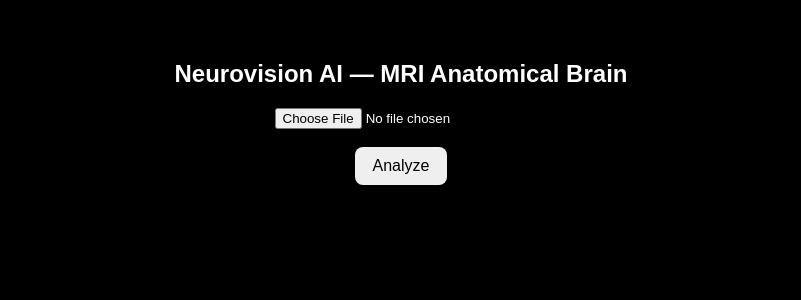
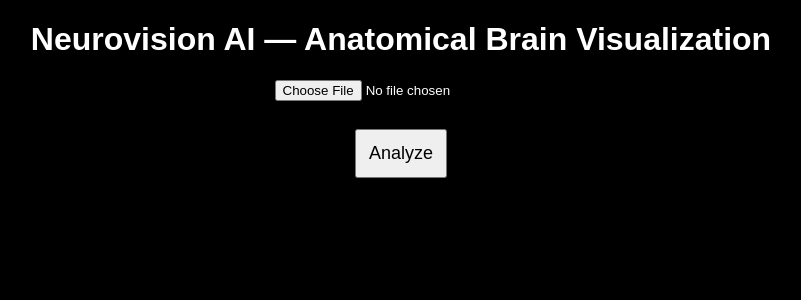
Before and after one commit to Amir-Ali128/Neurovision-AI-MRI, a Flask app: page / in a window 1280 px wide. Shown: the top 300 px of the page, without its empty margins (239-1040 px from the left). Run offline with Flask 3, Linux system fonts and the light colour scheme; parts of the project's set-up code (start-up, migrations or seed data) failed here and were passed over.

Commit message:
Update index.html

```diff
--- a/templates/index.html
+++ b/templates/index.html
@@ -1,95 +1,93 @@
 <!DOCTYPE html>
 <html>
+
 <head>
-  <meta charset="utf-8" />
+
 <title>Neurovision AI</title>
+
 <style>
-    body {
-      background: black;
-      color: white;
-      text-align: center;
-      font-family: Arial, sans-serif;
-      margin-top: 60px;
+
+body{
+background:black;
+color:white;
+text-align:center;
+font-family:Arial;
 }
-    button {
-      padding: 10px 18px;
-      font-size: 16px;
-      cursor: pointer;
-      border-radius: 8px;
-      border: 0;
+
+button{
+padding:12px;
+font-size:18px;
+margin-top:10px;
 }
-    #status {
-      margin-top: 20px;
-      font-size: 16px;
-      color: #00ff9d;
+
+img{
+margin-top:20px;
+max-width:80%;
 }
-    #error {
-      margin-top: 12px;
-      font-size: 14px;
-      color: #ff4444;
-    }
+
 </style>
+
 </head>
 
 <body>
 
-  <h2>Neurovision AI — MRI Anatomical Brain</h2>
+<h1>Neurovision AI — Anatomical Brain Visualization</h1>
 
-  <form id="uploadForm" enctype="multipart/form-data">
-    <input type="file" id="fileInput" name="file" accept="image/*" />
+<form id="uploadForm">
+
+<input type="file" id="fileInput" name="file">
+
 <br><br>
-    <button type="submit" id="analyzeBtn">Analyze</button>
+
+<button type="submit">Analyze</button>
+
 </form>
 
-  <div id="status"></div>
-  <div id="error"></div>
+<p id="status"></p>
+
+<img id="result">
 
 <script>
-    const form = document.getElementById("uploadForm");
-    const fileInput = document.getElementById("fileInput");
-    const statusEl = document.getElementById("status");
-    const errorEl = document.getElementById("error");
-    const btn = document.getElementById("analyzeBtn");
 
-    form.addEventListener("submit", async (e) => {
-      e.preventDefault();
-      statusEl.innerText = "";
-      errorEl.innerText = "";
+document.getElementById("uploadForm").onsubmit = async function(e){
 
-      if (fileInput.files.length === 0) {
-        errorEl.innerText = "No file selected";
-        return;
+e.preventDefault()
+
+let file = document.getElementById("fileInput").files[0]
+
+if(!file){
+document.getElementById("status").innerText="Select image first"
+return
 }
 
-      const formData = new FormData();
-      formData.append("file", fileInput.files[0]);
+let formData = new FormData()
 
-      btn.disabled = true;
-      statusEl.innerText = "Analyzing...";
+formData.append("file", file)
 
-      try {
-        const res = await fetch("/analyze", {
-          method: "POST",
-          body: formData
-        });
+document.getElementById("status").innerText="Analyzing..."
 
-        const data = await res.json();
+let response = await fetch("/analyze", {
+method:"POST",
+body:formData
+})
 
-        if (!res.ok) {
-          errorEl.innerText = data.message || "Server error";
-          statusEl.innerText = "";
-        } else {
-          statusEl.innerText = data.message + " | feature_norm=" + data.feature_norm;
+if(!response.ok){
+document.getElementById("status").innerText="Server error"
+return
 }
 
-      } catch (err) {
-        errorEl.innerText = "Connection error";
-        statusEl.innerText = "";
-      } finally {
-        btn.disabled = false;
+let blob = await response.blob()
+
+let url = URL.createObjectURL(blob)
+
+document.getElementById("result").src = url
+
+document.getElementById("status").innerText="Analysis complete"
+
 }
-    });
+
 </script>
 
 </body>
+
 </html>
```
Lines whose indentation alone changed are shown as unchanged.
